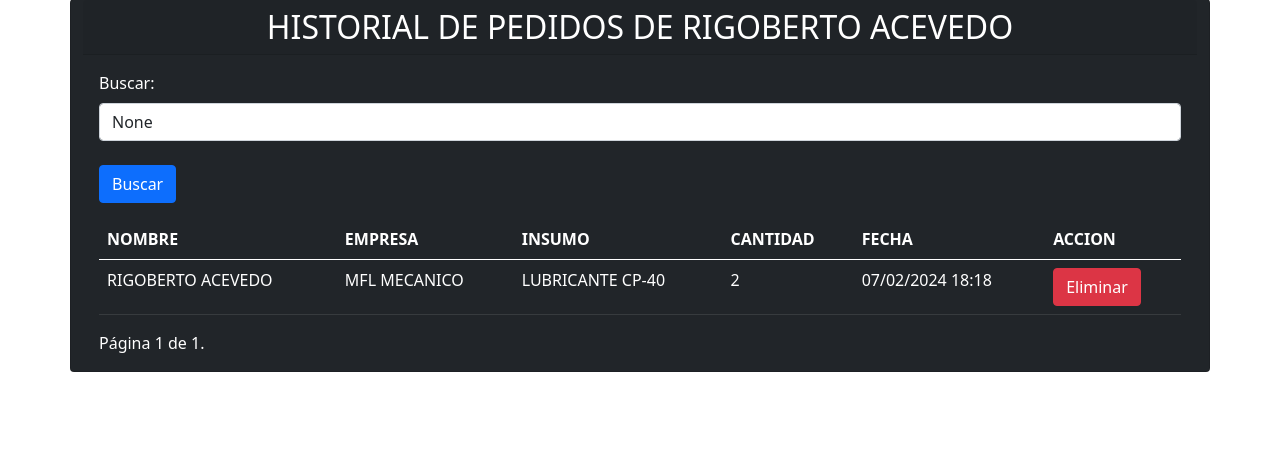
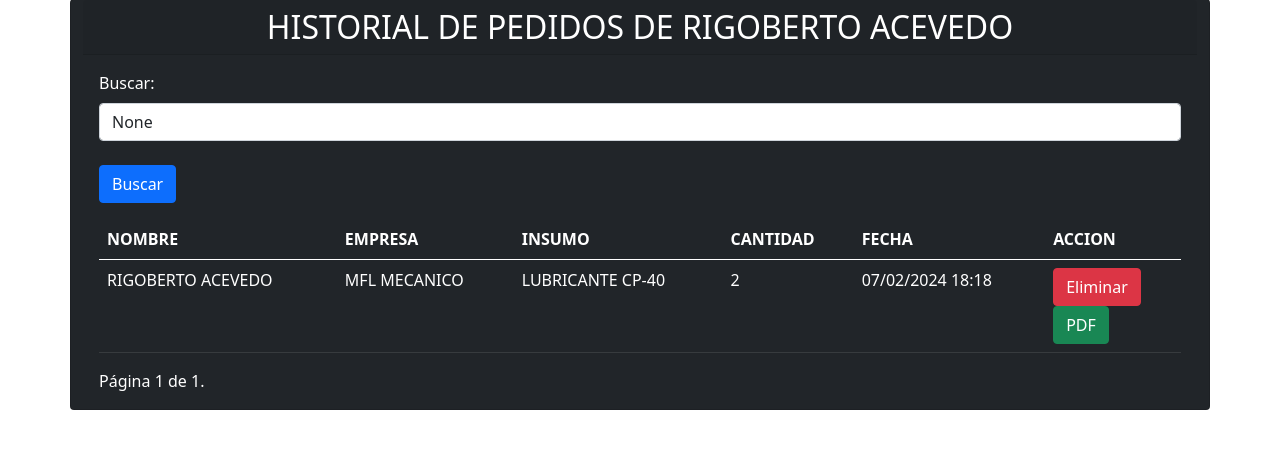
Before and after one commit to Carlos-Marquez717/SOFTCONT, a Django app: page /lista_pedido_trabajador/13/ in a window 1280 px wide. Shown: the part 97-546 px from the top of the page. Run offline with Django 4.2, Linux system fonts and the light colour scheme; a user stored in the database is signed in; data comes from the database, SQL or seed files in the repository; both versions use the stored data as it was after the commit; some libraries are stand-ins or nearby versions.

Commit message:
exportacion pdf de tablas

```diff
--- a/app/models.py
+++ b/app/models.py
@@ -1,5 +1,6 @@
 # en trabajadores/models.py
 from django.db import models
+from django.utils import timezone
 
 
 class Empresa(models.Model):
@@ -37,11 +38,14 @@
     compañia = models.ForeignKey(Empresa, related_name="Pedido", on_delete=models.CASCADE, verbose_name="EMPRESA")
     insumo = models.ForeignKey(Material, related_name="Pedido", on_delete=models.CASCADE, verbose_name="INSUMO")
     cantidad = models.IntegerField(verbose_name="CANTIDAD")
-    area = models.CharField(max_length=100,verbose_name="AREA")
-    fecha_pedido = models.DateTimeField(auto_now_add=True)
+    area = models.CharField(max_length=100, verbose_name="AREA")
+    fecha_pedido = models.DateTimeField(default=timezone.now)
 
     def __str__(self):
         return f"Pedido-{self.id}"
+
+    def fecha_pedido_formatted(self):
+        return self.fecha_pedido.strftime("%d/%m/%Y %H:%M")
 
 
 
--- a/app/templates/app/lista_pedido.html
+++ b/app/templates/app/lista_pedido.html
@@ -54,6 +54,7 @@
 
                         <button class="btn btn-secondary" style="background-color: rgb(182, 5, 5)"  class="btn btn-info btn-sm" onclick="confirmarEliminacion('{{ pedido.id }}')">Eliminar</button>
 
+                        <a href="{% url 'generar_pdf_pedidos' %}" class="btn btn-success">Exportar PDF</a>
 
                     </td>
 
--- a/app/templates/app/lista_pedido_trabajador.html
+++ b/app/templates/app/lista_pedido_trabajador.html
@@ -46,6 +46,9 @@
 
                     <td>
                         <a href="{% url 'eliminar_pedido' pedido.id %}" class="btn btn-danger">Eliminar</a>
+                        <form action="{% url 'ruta_generar_pdf' pedido.id %}" method="get">
+                          <button class="btn btn-success" type="submit">PDF</button>
+                        </form>
 
                     </td>
 
--- a/app/urls.py
+++ b/app/urls.py
@@ -1,7 +1,7 @@
 # en trabajadores/urls.py
 from django.urls import path
 from django.contrib.auth.views import logout_then_login
-from .views import registrar_trabajador,lista_trabajador,registro_empresa,lista_empresa,eliminar,registro_obrero,lista_obrero,eliminar_obrero,registro_pedido,lista_pedido,eliminar_pedido,lista_pedido_trabajador,registro_material,eliminar_material,lista_material,editar_material,editar_obrero,editar_empresa,editar_pedido,home,registro_Herramienta,lista_Herramienta,editar_herramienta,eliminar_herramienta,lista_prestamo,registrar_prestamo,editar_prestamo,lista_prestamos_obrero,registro_Repuesto,eliminar_repuesto,lista_Repuesto,editar_Repuesto,registro_RetiroRepuesto,lista_RetiroRepuesto,eliminar_RetiroRepuesto,editar_RetiroRepuesto,lista_RetiroRepuesto_obrero,login,logout
+from .views import registrar_trabajador,lista_trabajador,registro_empresa,lista_empresa,eliminar,registro_obrero,lista_obrero,eliminar_obrero,registro_pedido,lista_pedido,eliminar_pedido,lista_pedido_trabajador,registro_material,eliminar_material,lista_material,editar_material,editar_obrero,editar_empresa,editar_pedido,home,registro_Herramienta,lista_Herramienta,editar_herramienta,eliminar_herramienta,lista_prestamo,registrar_prestamo,editar_prestamo,lista_prestamos_obrero,registro_Repuesto,eliminar_repuesto,lista_Repuesto,editar_Repuesto,registro_RetiroRepuesto,lista_RetiroRepuesto,eliminar_RetiroRepuesto,editar_RetiroRepuesto,lista_RetiroRepuesto_obrero,login,logout,generar_pdf_pedido,generar_pdf_pedidos
 
 urlpatterns = [
     path('login/', login, name='login' ),
@@ -50,5 +50,7 @@
 
     path('', home, name='home'),
 
+    path('generar_pdf/<int:pedido_id>/', generar_pdf_pedido, name='ruta_generar_pdf'),
+    path('generar_pdf_pedidos/', generar_pdf_pedidos, name='generar_pdf_pedidos'),
     # Puedes agregar más rutas aquí según sea necesario
 ]
--- a/app/views.py
+++ b/app/views.py
@@ -14,6 +14,19 @@
 from django.contrib.auth.decorators import login_required,permission_required
 from django.contrib.auth import authenticate, login, logout
 from django.contrib.auth.models import User, auth
+from django.http import HttpResponse
+from reportlab.pdfgen import canvas
+from io import BytesIO
+from django.template.loader import render_to_string
+from datetime import datetime
+from tabulate import tabulate
+import tabula
+import pandas as pd
+from reportlab.lib.pagesizes import letter
+from reportlab.lib import colors
+from reportlab.lib.styles import getSampleStyleSheet
+from reportlab.platypus import SimpleDocTemplate, Table, TableStyle
+
 
 @login_required
 def home(request):
@@ -265,7 +278,141 @@
     except EmptyPage:
         pedidos = paginator.page(paginator.num_pages)
 
+
+
+    # Si no se está exportando a PDF, renderizar la plantilla normalmente
     return render(request, 'app/lista_pedido.html', {'pedidos': pedidos, 'search_term': search_term})
+
+
+
+from reportlab.lib.pagesizes import letter
+from reportlab.lib import colors
+from reportlab.lib.styles import getSampleStyleSheet
+from reportlab.platypus import SimpleDocTemplate, Table, TableStyle
+from django.http import HttpResponse
+from django.shortcuts import get_object_or_404
+from .models import Pedido
+from io import BytesIO
+
+def generar_pdf_pedido(request, pedido_id):
+    # Obtener el pedido
+    pedido = get_object_or_404(Pedido, id=pedido_id)
+
+    # Crear el objeto PDF con ReportLab
+    response = HttpResponse(content_type='application/pdf')
+    response['Content-Disposition'] = f'attachment; filename="pedido_{pedido.id}.pdf"'
+
+    # Crear el objeto PDF con ReportLab, con orientación horizontal
+    buffer = BytesIO()
+    p = canvas.Canvas(buffer, pagesize=(letter[1], letter[0]))  # Intercambiar ancho y alto
+
+    # Crear una tabla para los datos
+    data = [
+        ['ID', 'NOMBRE', 'EMPRESA', 'INSUMO', 'CANTIDAD', 'AREA', 'FECHA'],
+        [str(pedido.id), pedido.solicitante.nombre, pedido.compañia.nombre, pedido.insumo.nombre, str(pedido.cantidad), pedido.area, pedido.fecha_pedido_formatted()],
+    ]
+
+    # Configurar el estilo de la tabla
+    style = TableStyle([
+        ('BACKGROUND', (0, 0), (-1, 0), colors.yellow),
+        ('TEXTCOLOR', (0, 0), (-1, 0), colors.black),
+        ('ALIGN', (0, 0), (-1, -1), 'CENTER'),
+        ('BOTTOMPADDING', (0, 0), (-1, 0), 12),
+        ('GRID', (0, 0), (-1, -1), 1, colors.black),
+    ])
+
+    # Crear la tabla
+    table = Table(data)
+    table.setStyle(style)
+
+    # Posicionar la tabla en la página
+    width, height = letter[1], letter[0]  # Intercambiar ancho y alto
+    table.wrapOn(p, width, height)
+    table.drawOn(p, 100, height - 130)  # Bajar la tabla
+
+    # Agregar título
+    p.setFont("Helvetica-Bold", 12)
+    p.drawCentredString(width / 2, height - 70, "ENTREGA DE HERRAMIENTAS E INSUMOS DIARIOS PAÑOL")
+
+    # Guardar el PDF en el buffer
+    p.showPage()
+    p.save()
+
+    # Obtener el valor del buffer
+    pdf = buffer.getvalue()
+    buffer.close()
+
+    # Establecer el contenido del response con el PDF generado
+    response.write(pdf)
+
+    return response
+
+def generar_pdf_pedidos(request):
+    # Obtener todos los pedidos
+    pedidos = Pedido.objects.all()
+
+    # Crear el objeto PDF con ReportLab
+    response = HttpResponse(content_type='application/pdf')
+    response['Content-Disposition'] = 'attachment; filename="todos_los_pedidos.pdf"'
+
+    # Crear el objeto PDF con ReportLab, con orientación horizontal
+    buffer = BytesIO()
+    p = canvas.Canvas(buffer, pagesize=(letter[1], letter[0]))  # Intercambiar ancho y alto
+
+    # Crear una tabla para los datos
+    data = [
+        ['ID', 'NOMBRE', 'EMPRESA', 'INSUMO', 'CANTIDAD', 'AREA', 'FECHA'],
+    ]
+
+    for pedido in pedidos:
+        data.append([
+            str(pedido.id),
+            pedido.solicitante.nombre,
+            pedido.compañia.nombre,
+            pedido.insumo.nombre,
+            str(pedido.cantidad),
+            pedido.area,
+            pedido.fecha_pedido_formatted(),
+        ])
+
+    # Configurar el estilo de la tabla
+    style = TableStyle([
+        ('BACKGROUND', (0, 0), (-1, 0), colors.yellow),
+        ('TEXTCOLOR', (0, 0), (-1, 0), colors.black),
+        ('ALIGN', (0, 0), (-1, -1), 'CENTER'),
+        ('BOTTOMPADDING', (0, 0), (-1, 0), 12),
+        ('GRID', (0, 0), (-1, -1), 1, colors.black),
+    ])
+
+    # Crear la tabla
+    table = Table(data)
+    table.setStyle(style)
+
+    # Posicionar la tabla en la página
+    width, height = letter[1], letter[0]  # Intercambiar ancho y alto
+    table.wrapOn(p, width, height)
+    table.drawOn(p, 30, height - 150)  # Bajar la tabla
+
+    # Agregar título
+    p.setFont("Helvetica-Bold", 12)
+    p.drawCentredString(width / 2, height - 70, "ENTREGA DE HERRAMIENTAS E INSUMOS DIARIOS PAÑOL")
+
+    # Guardar el PDF en el buffer
+    p.showPage()
+    p.save()
+
+    # Obtener el valor del buffer
+    pdf = buffer.getvalue()
+    buffer.close()
+
+    # Establecer el contenido del response con el PDF generado
+    response.write(pdf)
+
+    return response
+
+
+
+
 
 @login_required
 def eliminar_pedido(request, pedido_id):
```
Also changed, not shown: app/migrations/0004_alter_pedido_fecha_pedido.py (added), db.sqlite3.
